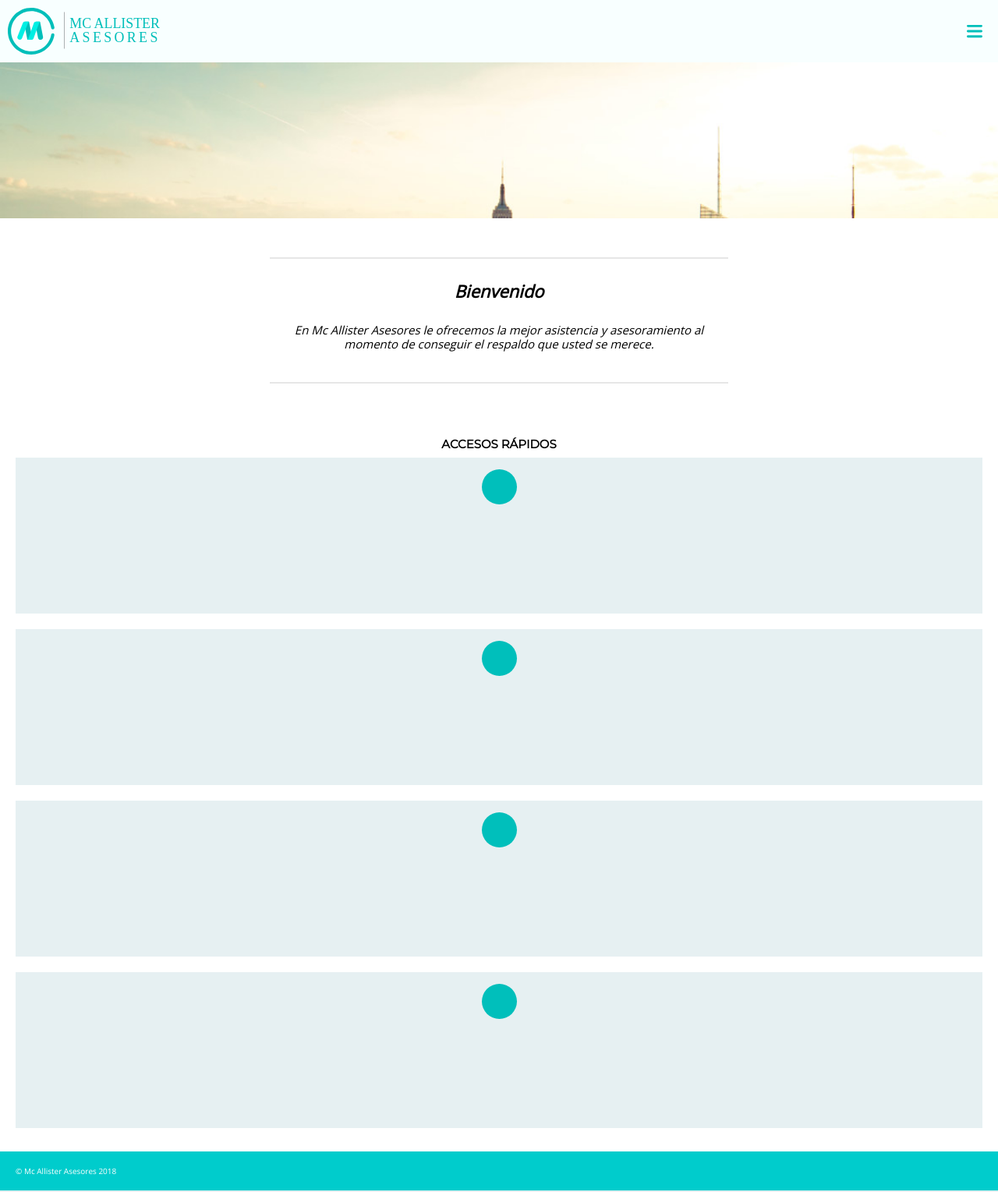
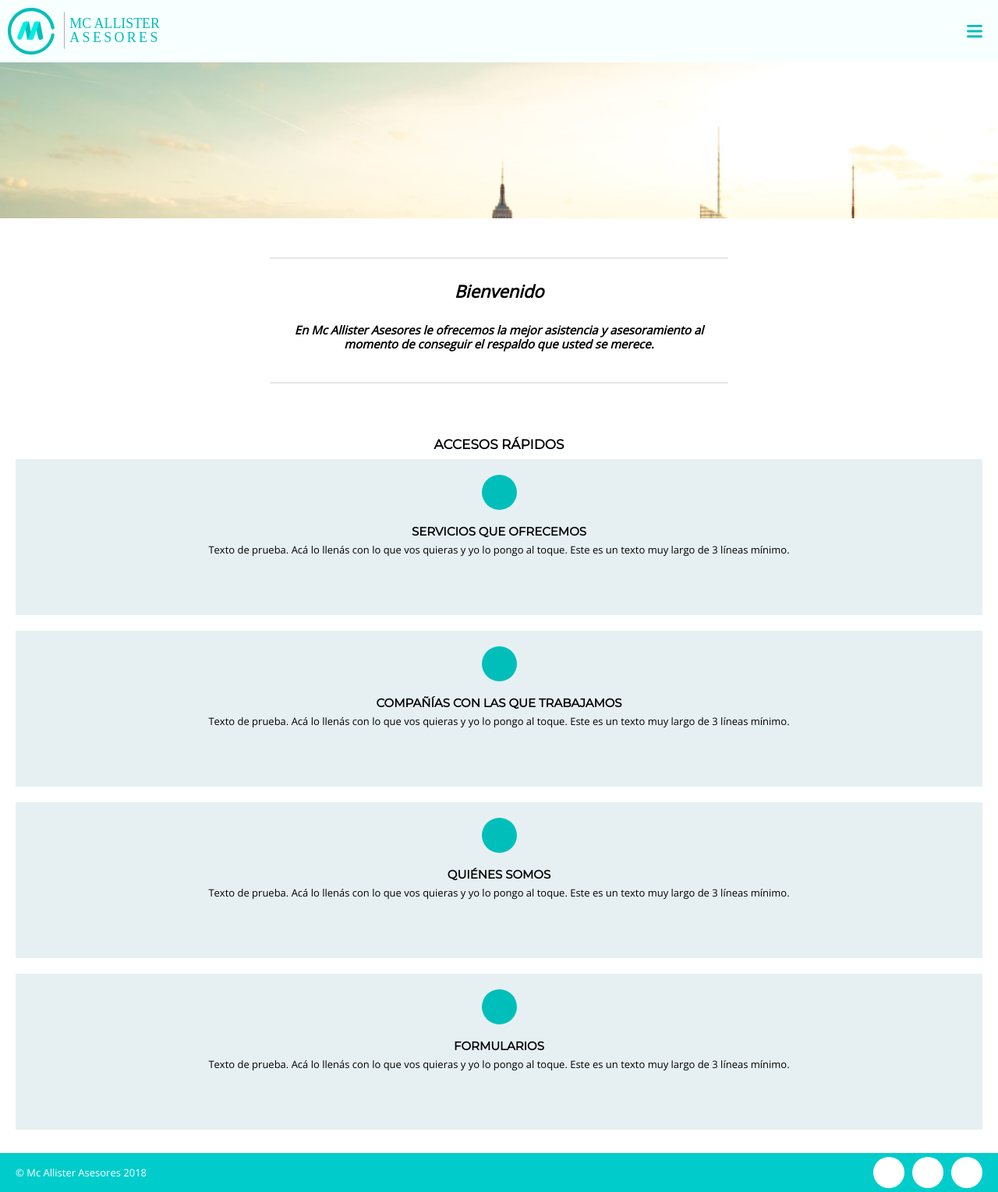
Before and after one commit to McPatto/mcallister, a PHP site: page / in a window 1280 px wide. Shown: the whole page at 78% size. Run offline with PHP 8.4, Linux system fonts and the light colour scheme.

Commit message:
Finished development of Index

```diff
--- a/css/styles.css
+++ b/css/styles.css
@@ -5,6 +5,31 @@
 }
 
 /* comment above before production */
+body {
+	font-family: 'Montserrat', sans-serif;
+}
+
+h2 {
+	color: #000000;
+	font-size: 17px;
+	font-weight: bold;
+	margin: auto;
+}
+
+h3 {
+	color: #000000;
+	font-size: 15px;
+	font-weight: bold;
+	margin: auto;
+}
+
+p {
+	font-family: 'Open Sans', sans-serif;
+	color: #000000;
+	font-weight: normal;
+	font-size: 13px;
+}
+
 .body {
 	width: 100%;
 }
@@ -14,19 +39,12 @@
 	height: 45px;
 	background-color: #00bfbb;
 	border-radius: 50%;
-	margin: 15px auto;
+	margin: auto;
+    margin-bottom: 20px;
 }
 
 .container {
 	width: 100%;
-	font-family: 'Montserrat', sans-serif;
-}
-
-.container h2 {
-	color: #000000;
-	font-size: 15px;
-	font-weight: bold;
-	margin: auto;
 }
 
 .footer {
@@ -37,11 +55,29 @@
 	font-size: 10px;
 	font-weight: lighter;
 	background-color: #00cccc;
+	justify-content: space-between;
 }
 
 .footer p {
 	color: #ffffff;
 	margin: auto 20px;
+	justify-content: space-between;
+}
+
+.footerSocialNav {
+	display: flex;
+}
+
+.footerSocialNav ul {
+	margin-right: 15px;
+}
+
+.footerSocialNav li {
+	height: 40px;
+	width: 40px;
+	background-color: white;
+	margin: 5px 5px;
+	border-radius: 50%;
 }
 
 .header {
@@ -69,7 +105,6 @@
 
 .menuNav {
 	font-size: 12px;
-	font-family: 'Montserrat', sans-serif;
 	text-transform: uppercase;
 	display: inline-block;
 	text-align: center;
@@ -109,7 +144,7 @@ nav {
 	margin-bottom: 20px;
 }
 
-.socialNav ul {
+.socialNav, .footerSocialNav ul {
 	display: inherit;
 }
 
@@ -125,6 +160,10 @@ nav {
 	box-sizing: border-box;
 }
 
+.thumbnails a {
+	text-decoration: none;
+}
+
 .thumb {
 	margin: 10px 0;
 	height: 200px;
@@ -133,9 +172,21 @@ nav {
 	display: block;
 }
 
-/*.thumb4 {
-	margin-bottom: 10px;
-}*/
+.thumb:hover{
+	border: 2px solid #e6e6e6;
+}
+
+.thumb p {
+	padding: 10px 0px;
+}
+
+.thumb1, .thumb2, .thumb3, .thumb4 {
+	text-align: center;
+	width: 100%;
+	height: 100%;
+	padding: 20px;
+    box-sizing: border-box;
+}
 
 .welcome {
 	border-bottom: 2px solid #e6e6e6;
@@ -150,7 +201,7 @@ nav {
 	text-align: center;
 }
 
-.welcome h2 {
+.welcome h1 {
 	font-size: 22px;
 	font-weight: bold;
 	margin-top: 30px;
--- a/index.php
+++ b/index.php
@@ -46,27 +46,58 @@
       <div class="slider"></div>
       <div class="breacrumb"></div>
       <div class="welcome">
-        <h2>Bienvenido</h2>
+        <h1>Bienvenido</h1>
         <h3>En Mc Allister Asesores le ofrecemos la mejor asistencia y asesoramiento al momento de conseguir el respaldo que usted se merece.</h3>
       </div>
       <div class="thumbnails">
         <h2>ACCESOS RÁPIDOS</h2>
-        <div class="thumb thumb1">
-          <div class="circle"></div>
+        <div class="thumb">
+          <a href="#">
+            <div class="thumb1">
+              <div class="circle"></div>
+              <h3>SERVICIOS QUE OFRECEMOS</h3>
+              <p>Texto de prueba. Acá lo llenás con lo que vos quieras y yo lo pongo al toque. Este es un texto muy largo de 3 líneas mínimo.</p>
+            </div>
+          </a>
         </div>
-        <div class="thumb thumb2">
-          <div class="circle"></div>
+        <div class="thumb">
+          <a href="#">
+            <div class="thumb2">
+              <div class="circle"></div>
+              <h3>COMPAÑÍAS CON LAS QUE TRABAJAMOS</h3>
+              <p>Texto de prueba. Acá lo llenás con lo que vos quieras y yo lo pongo al toque. Este es un texto muy largo de 3 líneas mínimo.</p>
+            </div>
+          </a>
         </div>
-        <div class="thumb thumb3">
-          <div class="circle"></div>
+        <div class="thumb">
+          <a href="#">
+            <div class="thumb3">
+              <div class="circle"></div>
+              <h3>QUIÉNES SOMOS</h3>
+              <p>Texto de prueba. Acá lo llenás con lo que vos quieras y yo lo pongo al toque. Este es un texto muy largo de 3 líneas mínimo.</p>
+            </div>
+          </a>
         </div>
-        <div class="thumb thumb4">
-          <div class="circle"></div>
+        <div class="thumb">
+          <a href="#">
+            <div class="thumb4">
+              <div class="circle"></div>
+              <h3>FORMULARIOS</h3>
+              <p>Texto de prueba. Acá lo llenás con lo que vos quieras y yo lo pongo al toque. Este es un texto muy largo de 3 líneas mínimo.</p>
+            </div>
+          </a>
         </div>
       </div>
     </section>
     <section class="footer">
       <p>© Mc Allister Asesores 2018</p>
+      <div class="footerSocialNav">
+            <ul>
+              <a href=""><li></li></a>
+              <a href=""><li></li></a>
+              <a href=""><li></li></a>
+            </ul>
+          </div>
     </section>
   </container>
 
```
